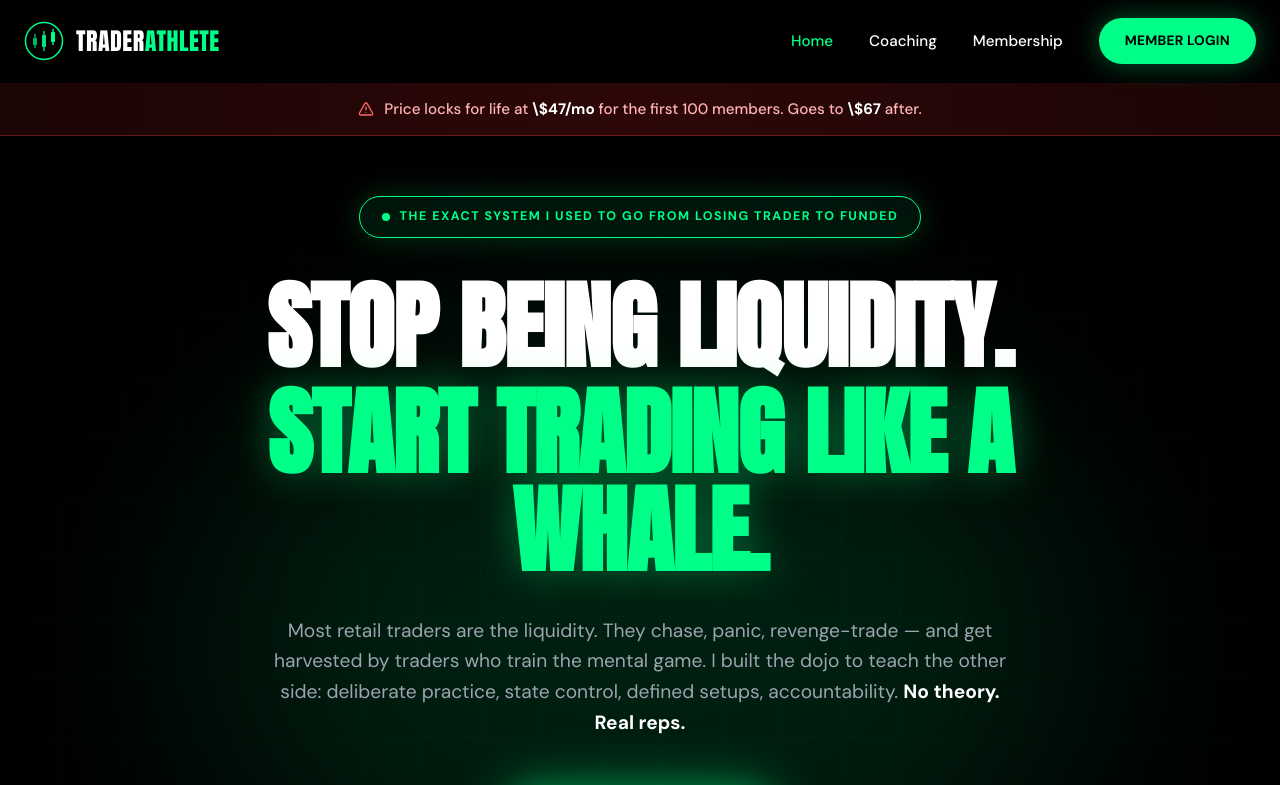
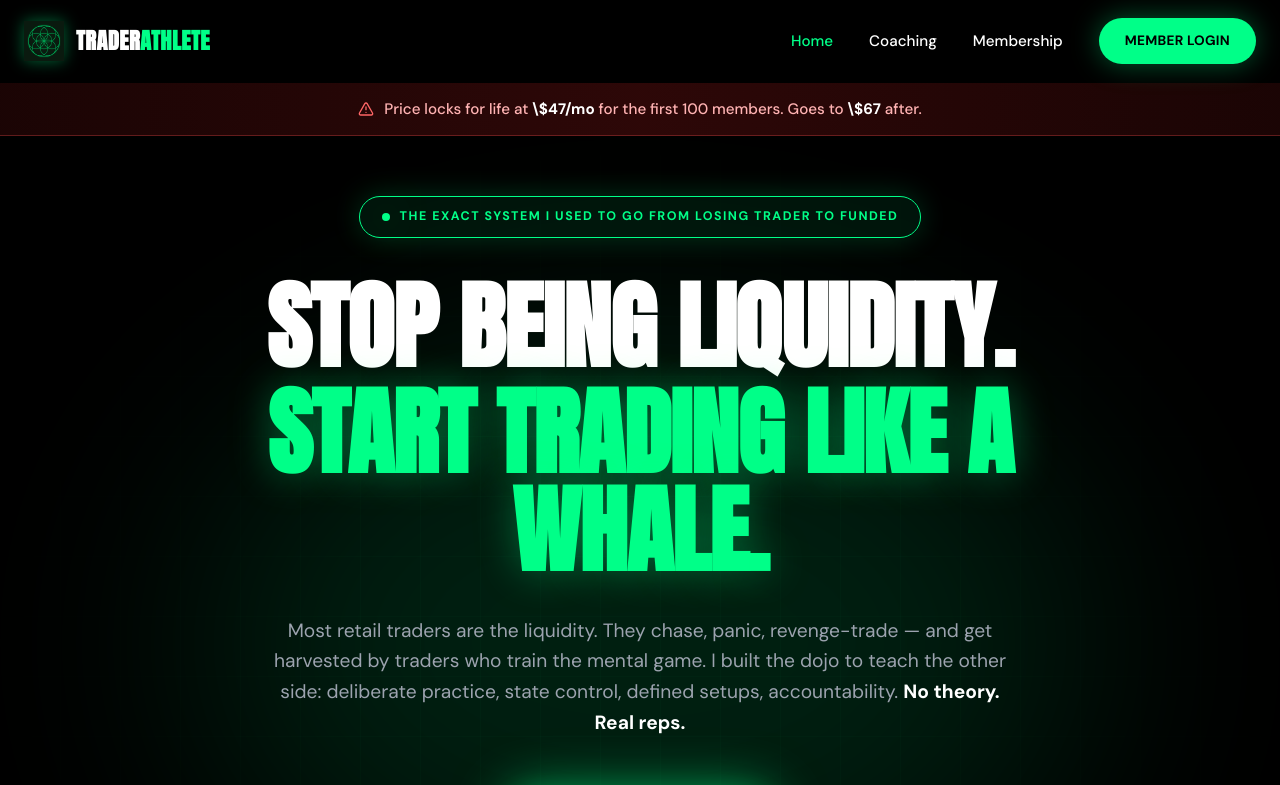
Before and after one commit to Kentagauba/TraderAthlete, a React (Vite) app: page / in a window 1280 px wide. Shown: the top 785 px of the page. Built offline with nearby package versions, Linux system fonts and the light colour scheme.

Commit message:
Replace logo with Seed of Life PNG

```diff
--- a/src/components/Logo.jsx
+++ b/src/components/Logo.jsx
@@ -1,44 +1,26 @@
-import { Link } from 'react-router-dom'
-
 export default function Logo({ size = 40 }) {
   return (
-    <Link to="/" style={{ display: 'flex', alignItems: 'center', gap: 12 }}>
-      <svg
-        width={size}
-        height={size}
-        viewBox="0 0 40 40"
-        fill="none"
-        xmlns="http://www.w3.org/2000/svg"
-        aria-hidden="true"
-      >
-        {/* outer ring */}
-        <circle cx="20" cy="20" r="18.5" stroke="#00ff88" strokeWidth="1.5" />
-
-        {/* 3 Bar Play candlestick pattern */}
-        {/* candle 1 — small mother bar (mid green) */}
-        <line x1="11" y1="13" x2="11" y2="27" stroke="#00b864" strokeWidth="1.4" />
-        <rect x="9" y="17" width="4" height="7" fill="#00b864" rx="0.4" />
-
-        {/* candle 2 — inside bar (brighter) */}
-        <line x1="20" y1="10" x2="20" y2="30" stroke="#00e57a" strokeWidth="1.4" />
-        <rect x="18" y="14" width="4" height="12" fill="#00e57a" rx="0.4" />
-
-        {/* candle 3 — breakout (full neon) */}
-        <line x1="29" y1="8" x2="29" y2="24" stroke="#00ff88" strokeWidth="1.4" />
-        <rect x="27" y="11" width="4" height="10" fill="#00ff88" rx="0.4" />
-      </svg>
-      <span
+    <div style={{ display: 'flex', alignItems: 'center', gap: 12 }}>
+      <img
+        src="/logo.png"
+        alt="TraderAthlete"
         style={{
-          fontFamily: 'Anton, sans-serif',
-          fontSize: '1.5rem',
-          letterSpacing: '0.02em',
-          textTransform: 'uppercase',
-          lineHeight: 1,
+          width: size,
+          height: size,
+          objectFit: 'contain',
+          filter: 'drop-shadow(0 0 8px rgba(0, 255, 136, 0.4))',
         }}
-      >
-        <span style={{ color: '#fff' }}>Trader</span>
-        <span style={{ color: '#00ff88' }}>Athlete</span>
+      />
+      <span style={{
+        fontFamily: 'var(--font-display, "Anton", sans-serif)',
+        fontSize: '1.4rem',
+        fontWeight: 800,
+        letterSpacing: '0.02em',
+        textTransform: 'uppercase',
+        color: 'var(--text)',
+      }}>
+        Trader<span style={{ color: 'var(--neon)' }}>Athlete</span>
       </span>
-    </Link>
+    </div>
   )
 }
```
Also changed, not shown: public/logo.png (added).
